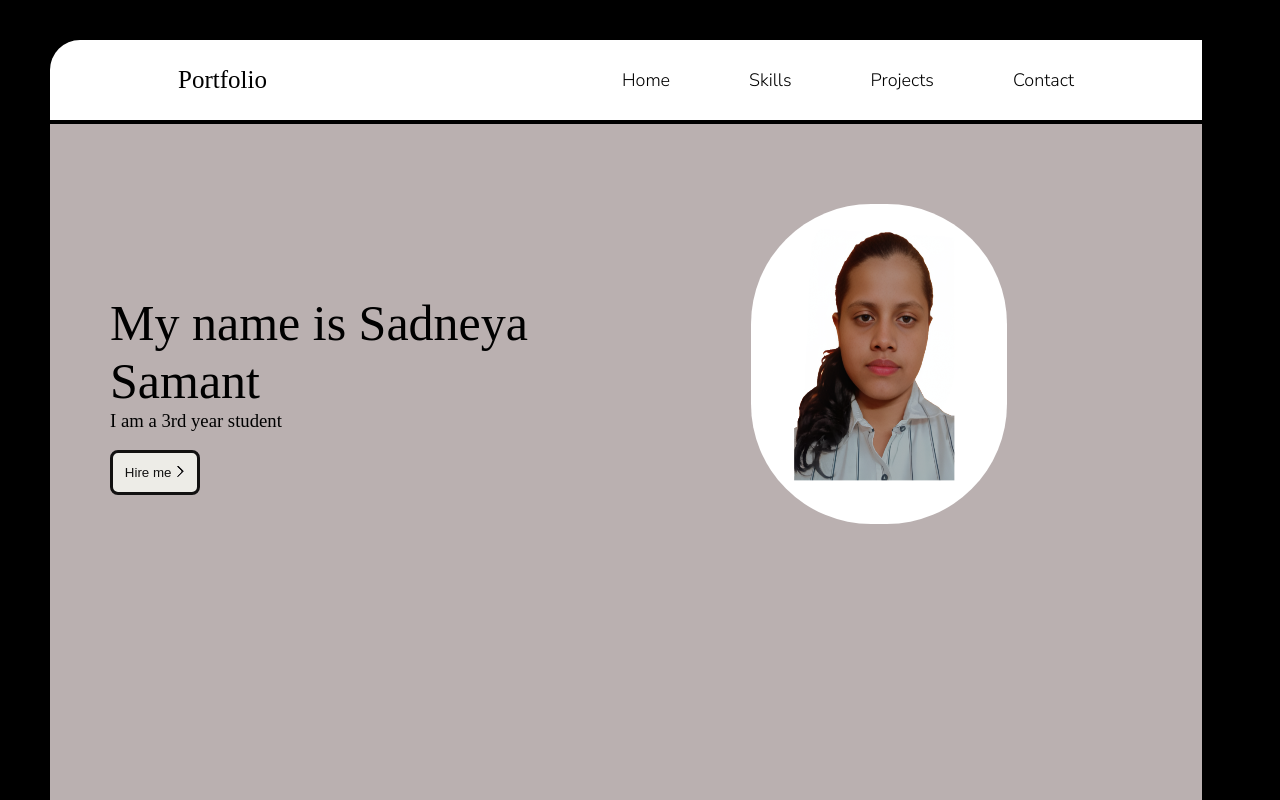
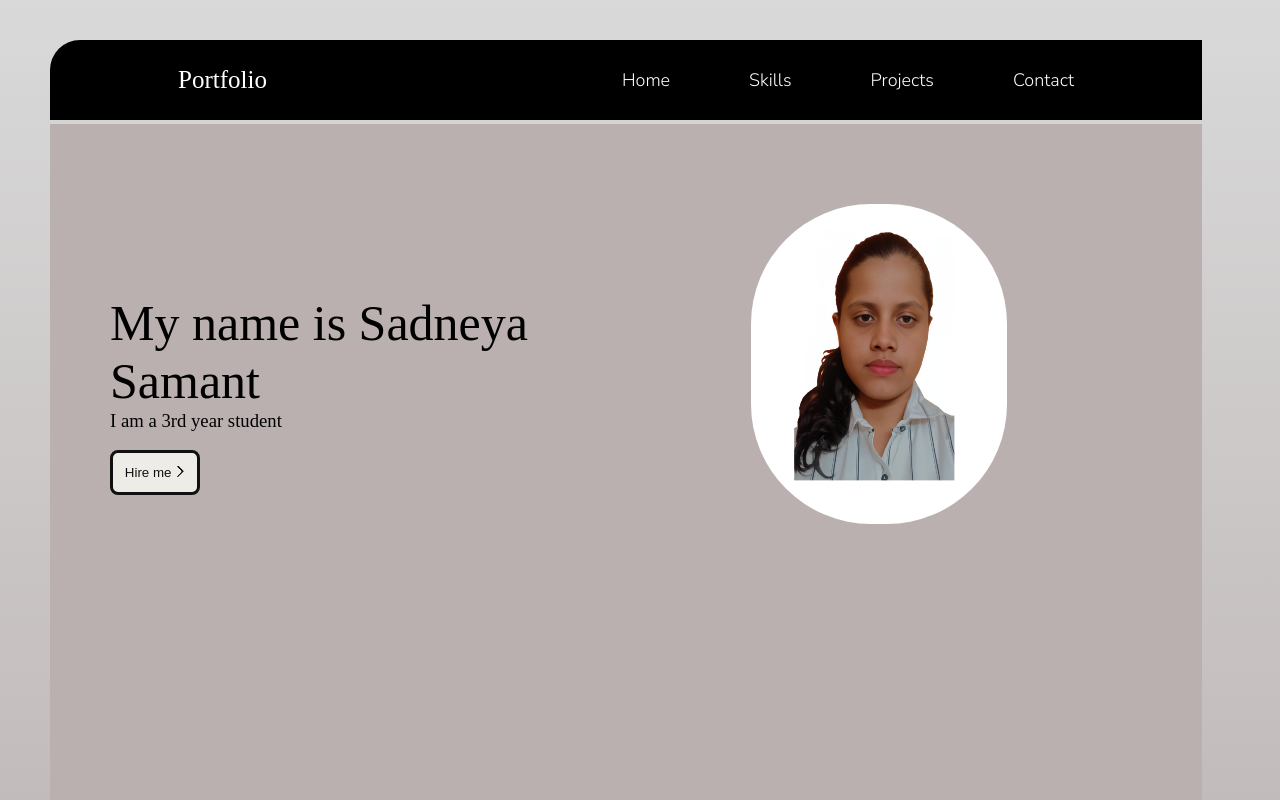
Before and after one commit to sadneya145/port_using_html, a plain HTML site: page index.html in a window 1280 px wide. Shown: the top 800 px of the page. Drawn offline with nearby package versions, Linux system fonts and the light colour scheme; a web font is replaced by a local one.

Commit message:
second commit

```diff
--- a/index.html
+++ b/index.html
@@ -10,7 +10,7 @@
         box-sizing: border-box;
     }
     body{
-        background-color: #000000;
+        background: linear-gradient(#D9D9D9,rgb(186, 176, 176),#091B25);
     }
     a{
         text-decoration: none;
@@ -35,33 +35,33 @@
     display: flex;
     justify-content: space-between;
     align-items: center;
-    background-color: white;
+    background-color: black;
     border-top-left-radius: 30px;">
     <a href="#" class="logo" style="font-size: 25px;
-    color:black;
+    color:#fff;
     font-weight: 500;">Portfolio</a>
     <nav>
         <a href="#" id="home" style="margin-left: 75px;
     font-size: 18px;
-    color: black;
+    color: #fff;
     font-weight: 300;
     font-size: 18px;
     font-family: 'Nunito Sans';">Home</a>
         <a href="#skills" style="margin-left: 75px;
     font-size: 18px;
-    color: black;
+    color: #fff;
     font-weight: 300;
     font-size: 18px;
     font-family: 'Nunito Sans';">Skills</a>
         <a href="https://github.com/sadneya145" style="margin-left: 75px;
     font-size: 18px;
-    color: black;
+    color: #fff;
     font-weight: 300;
     font-size: 18px;
     font-family: 'Nunito Sans';">Projects</a>
         <a href="#contact" style="margin-left: 75px;
     font-size: 18px;
-    color: black;
+    color: #fff;
     font-weight:300;
     font-size: 18px;
     font-family: 'Nunito Sans';">Contact</a>
```
